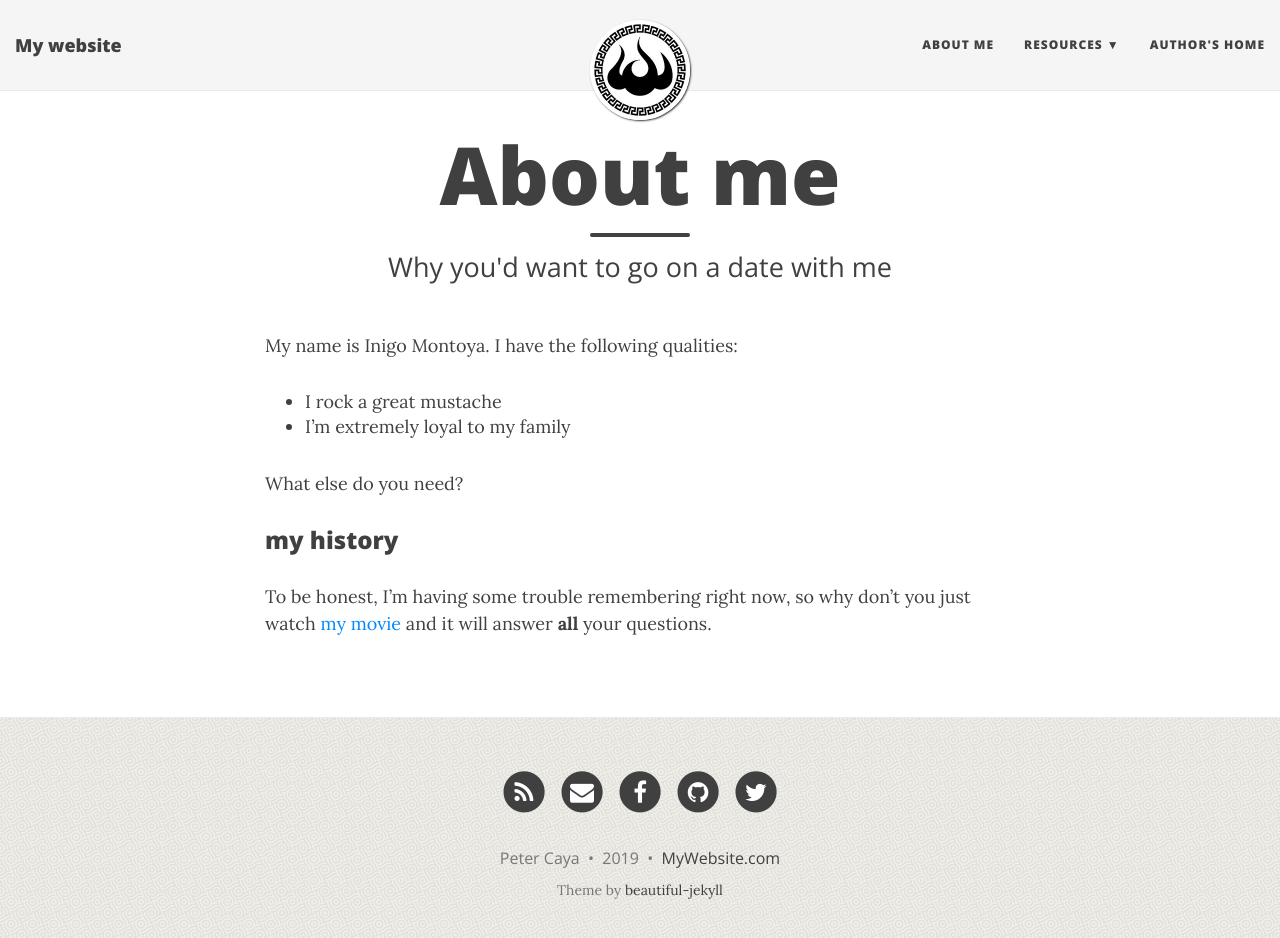
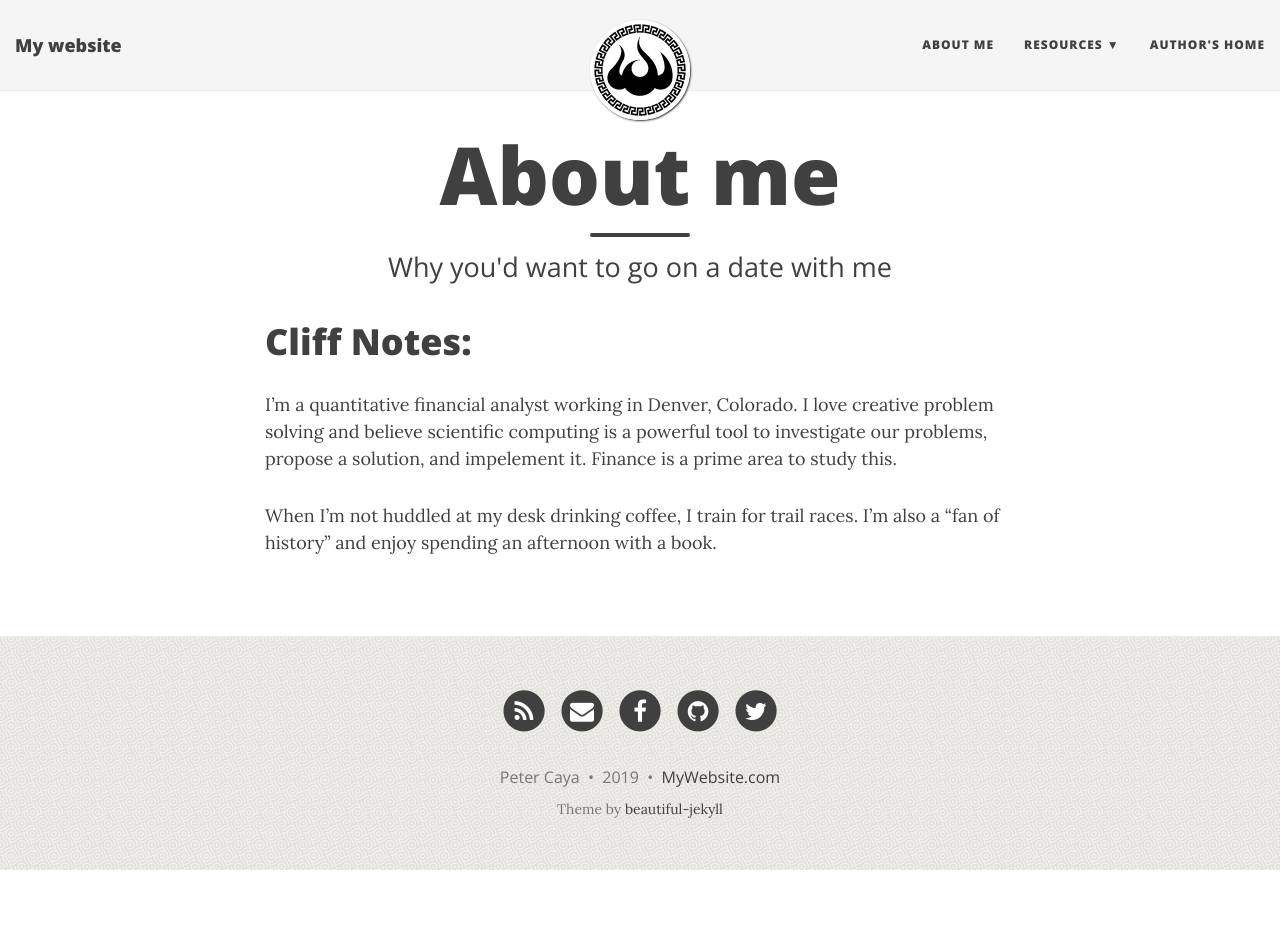
Before and after one commit to poc1673/old_poc1673.github.io, a Jekyll site: the page built from aboutme.md, in a window 1280 px wide and 951 px high. Shown: the top 938 px of the window. Built offline with Jekyll 4.4.1, drawn with Linux system fonts in a browser that asks for light colours; nearby versions of some CDN libraries.

Commit message:
Update aboutme.md

```diff
--- a/aboutme.md
+++ b/aboutme.md
@@ -4,13 +4,8 @@ title: About me
 subtitle: Why you'd want to go on a date with me
 ---
 
-My name is Inigo Montoya. I have the following qualities:
+# Cliff Notes:
 
-- I rock a great mustache
-- I'm extremely loyal to my family
+ I'm a quantitative financial analyst working in Denver, Colorado. I love creative problem solving and believe scientific computing is a powerful tool to investigate our problems, propose a solution, and impelement it. Finance is a prime area to study this.
 
-What else do you need?
-
-### my history
-
-To be honest, I'm having some trouble remembering right now, so why don't you just watch [my movie](http://en.wikipedia.org/wiki/The_Princess_Bride_%28film%29) and it will answer **all** your questions.
+ When I'm not huddled at my desk drinking coffee, I train for trail races. I'm also a "fan of history" and enjoy spending an afternoon with a book.
```
